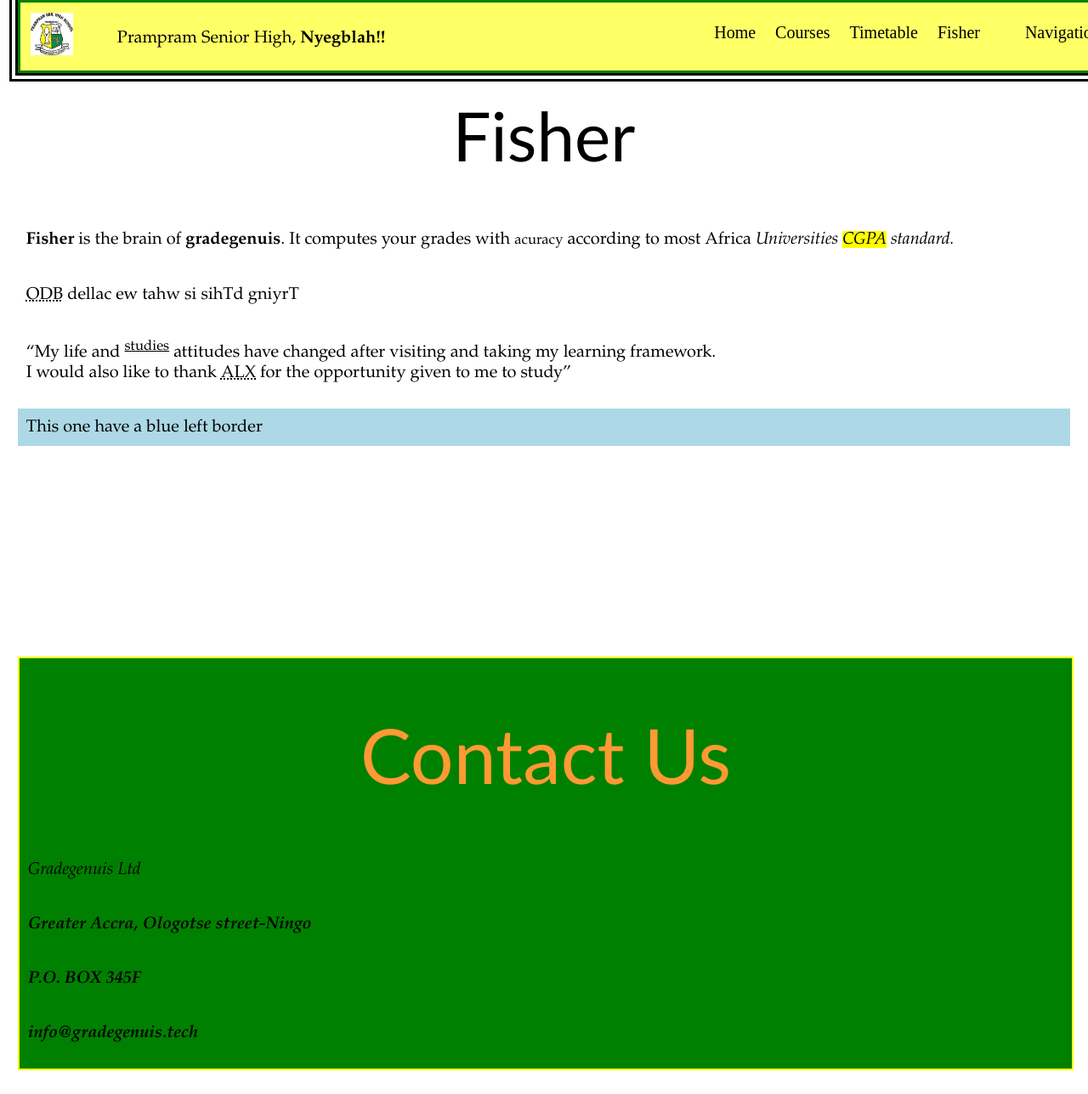
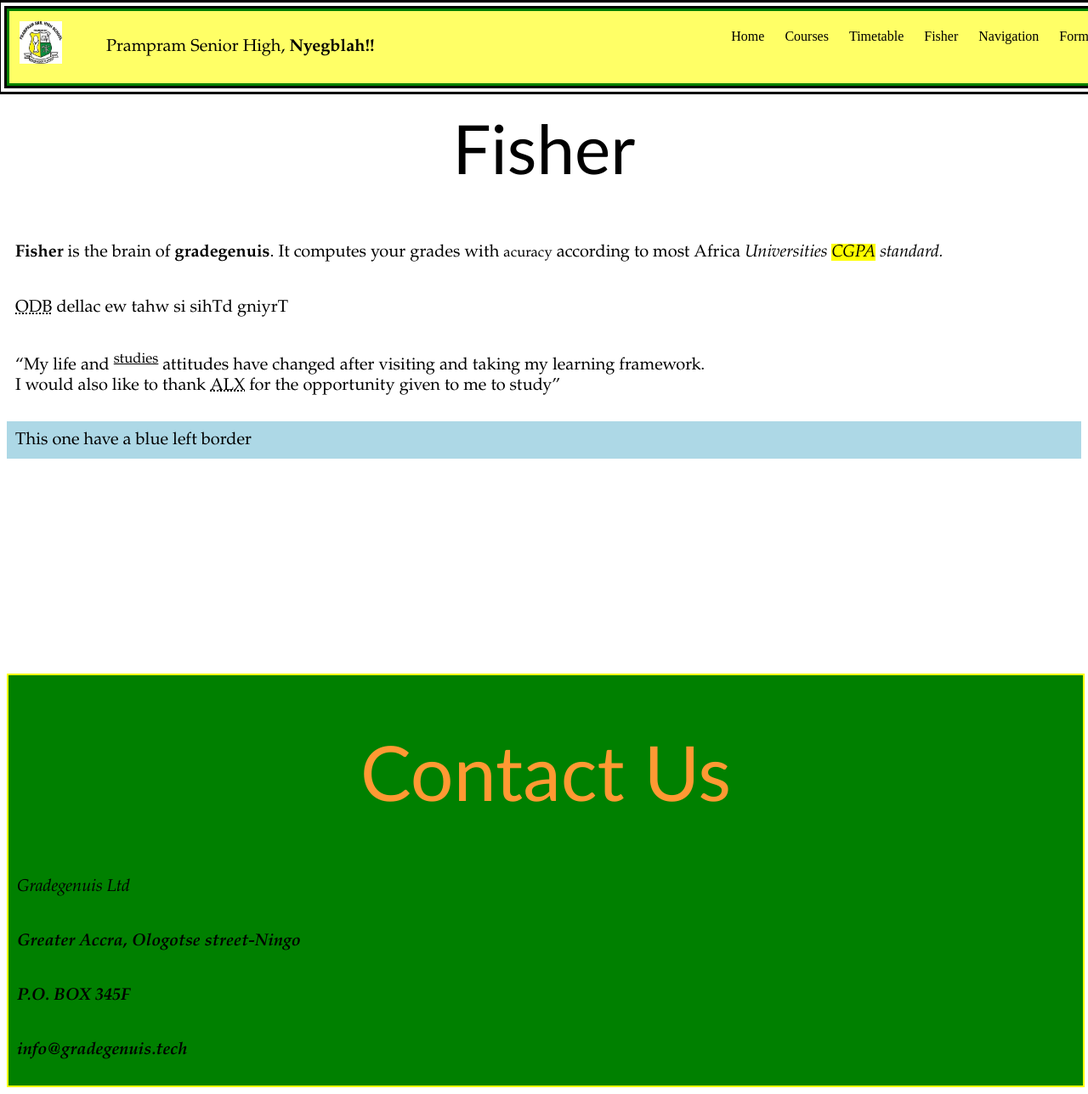
Before and after one commit to oyadier/pramshigh, a Flask app: page /fisher/ in a window 1280 px wide. Shown: the whole page at 85% size. Before the commit the page ends 1260 px from the top, so only its background shows below. Run offline with Flask 3, Linux system fonts and the light colour scheme.

Commit message:
jija task

```diff
--- a/web_dynamic/flask_app.py
+++ b/web_dynamic/flask_app.py
@@ -2,7 +2,8 @@ from flask import Flask, render_template
 import os
 app = Flask(__name__)
 
-@app.route("/home/")
+@app.route("/pramshigh/")
+@app.route('/coding/index/')
 def pramshigh():
     #    main app leading to the homepage of the app
        return render_template('index.html')
@@ -17,13 +18,17 @@ def fisher():
 def courses():
      return render_template('courses.html')
 
-@app.route("/base/")
-def base_url():
-     return render_template('base.html')
+@app.route("/navigation/")
+def navigation():
+     return render_template('navigation.html')
 
-@app.route('/coding/')
-def forms():
-     return render_template('coding.html')
+@app.route('/timetable/')
+def timetable():
+     return render_template('f1_va_timetable.html')
+
+@app.route('/form/')
+def form():
+     return render_template('form.html')
 
 if __name__ == "__main__":
     app.run(debug=True)
--- a/web_dynamic/static/style/dropdown.css
+++ b/web_dynamic/static/style/dropdown.css
@@ -1,5 +1,6 @@
 .dropdown {
- margin-left: 30px;    position: relative;
+ margin-left: auto;
+  position: relative;
     display: inline-block
 }
 
--- a/web_dynamic/static/style/elements.css
+++ b/web_dynamic/static/style/elements.css
@@ -3,9 +3,7 @@
 	font-size: 500%;
 	color: black;
 }
-body {
-	padding: 1%;
-}
+
 p {
 	color: black;
 	font-family: Garamond, serif;
@@ -34,7 +32,7 @@ link {
 
 .nav li {
 	display: inline-block;
-		padding: 10px;
+
 		margin:0px;
 		color: black;
 
--- a/web_dynamic/static/style/footer.css
+++ b/web_dynamic/static/style/footer.css
@@ -1,6 +1,5 @@
 footer {
 	border: 2px solid yellow;
-	margin-top: auto;
 	background-color: green;
 	width:100%;
 	margin-top: 20%;
--- a/web_dynamic/static/style/header.css
+++ b/web_dynamic/static/style/header.css
@@ -1,16 +1,14 @@
-header{
+#headers{
 	border: 3px solid green;
 	background-color: #ffff66;
 	width:100%;
-	height: 80px;
-	margin-right: 15%;
-	top:0px;
+	top:10px;
     position: fixed; /*this makes the header not movable*/
 	outline-width: 10px;
 	outline-style: double;
 	outline-color: black;
 }
 
-header img {
+#headers img {
 	margin: 12px;
 }
--- a/web_dynamic/static/style/navigation.css
+++ b/web_dynamic/static/style/navigation.css
@@ -1,17 +1,15 @@
 ul.nav1 {
 	float:right;
-	font-size: 20px;
 	color:black;
 }
 .nav1 li{
 	display: inline-block;
-	margin: 0px;
-	padding: 4px;
+	margin: 5px;
 	list-style-type: none;
 
 }
 li a {
-	min-width: 150px;
+	min-width: 100px;
 	text-decoration: none;
 }
 li .active {
--- a/web_dynamic/templates/base.html
+++ b/web_dynamic/templates/base.html
@@ -11,27 +11,29 @@
     <link rel="stylesheet"  type="text/css" href="{{ url_for ('static', filename='style/links.css')}}">
     <link rel="stylesheet"  type="text/css" href="{{ url_for ('static', filename='style/table.css')}}">
  </head>
-<div>
+<div id="headers">
  <header>
-<a href="index.html"><img src="../static/asset\images\logo.jpg" alt="School Logo" style="float:left; width:50px;height:50px"></a>
+ <a href="/pramshigh/"><img src="../static/asset/images/logo.jpg" alt="School Logo" style="float:left; width:50px;height:50px"></a>
  <p style="text-align:center; float: left; margin-left: 30px;">Prampram Senior High, <strong title="Percevierance">Nyegblah!!</strong></p>
  <ul class="nav1">
  <div class="dropdown">
 
-	<li ><a class="active" href="index.html">Home</a></li>
+	<li ><a class="active" href="{{ url_for('pramshigh')}}">Home</a></li>
  <div class="dropdown-content">
  <ul class="nav1">
-	<li ><a class="active" href="index.html">Home</a></li>
-	<li><a href="courses.html">Courses</a></li>
-	<li><a href="f1_va_timetable.html">Timetable</a></li>
-	<li><a href="fisher.html">Fisher</a></li>
-	<li ><a href="navigation.html">Navigation</a></li>
+	<li ><a class="active" href="{{ url_for('pramshigh')}}">Home</a></li>
+	<li><a href="{{ url_for('courses')}}">Courses</a></li>
+	<li><a href="{{ url_for('timetable')}}">Timetable</a></li>
+	<li><a href="{{ url_for('fisher')}}">Fisher</a></li>
+	<li ><a href="{{ url_for('navigation')}}">Navigation</a></li>
+
+
 </ul>
 </div>
 </div>
-	<li><a href="courses.html">Courses</a></li>
-	<li><a href="f1_va_timetable.html">Timetable</a></li>
-	<li><a href="fisher.html">Fisher</a></li>
+	<li><a href="{{ url_for('courses')}}">Courses</a></li>
+	<li><a href="{{ url_for('timetable')}}">Timetable</a></li>
+	<li><a href="{{ url_for('fisher')}}">Fisher</a></li>
 <div class="dropdown">
 
 <li><a href="navigation.html">Navigation</a></li>
@@ -44,12 +46,13 @@
 	<li><a href="navigation.html">Navigation</a></li>
 </ul>
 </div>
+<li ><a href="{{ url_for('form')}}">Form</a></li>
 </div>
 </ul>
+</header>
+</div>
 
-</header>
-<div style="padding:0px; margin-top: 90px; height: 2300%;">
-<body>
+<body style="padding-top: 5%;">
 	{% block content %}
 	{% endblock %}
 
@@ -62,5 +65,4 @@
 <p>info@gradegenuis.tech
 </footer>
 </body>
-</div>
 </html>
```
Also changed, not shown: web_dynamic/static/style/form.css (+8 -4 lines), web_dynamic/templates/coding.html (+7 -2 lines). Lines whose indentation alone changed are shown as unchanged.
